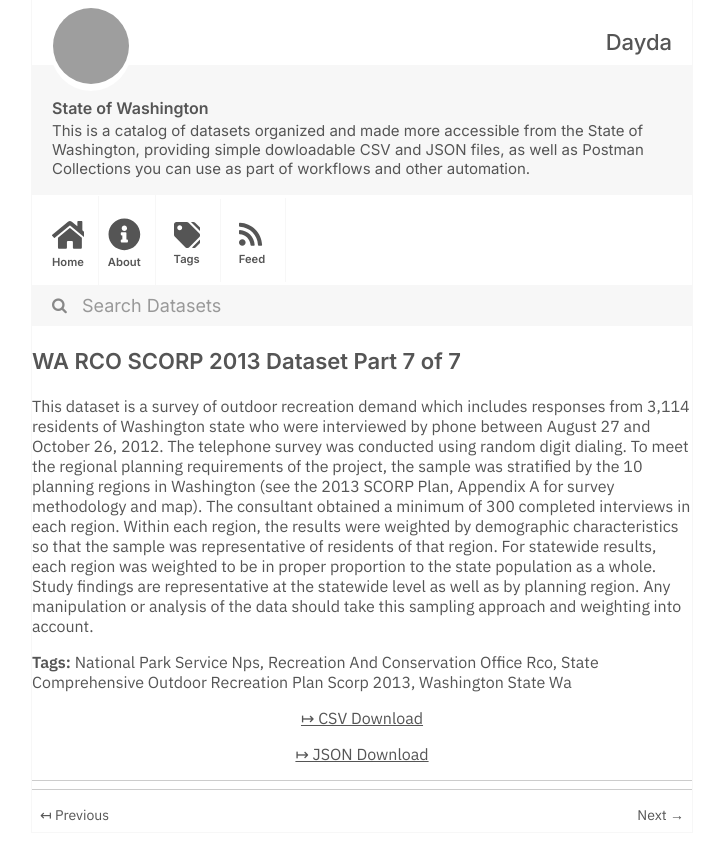
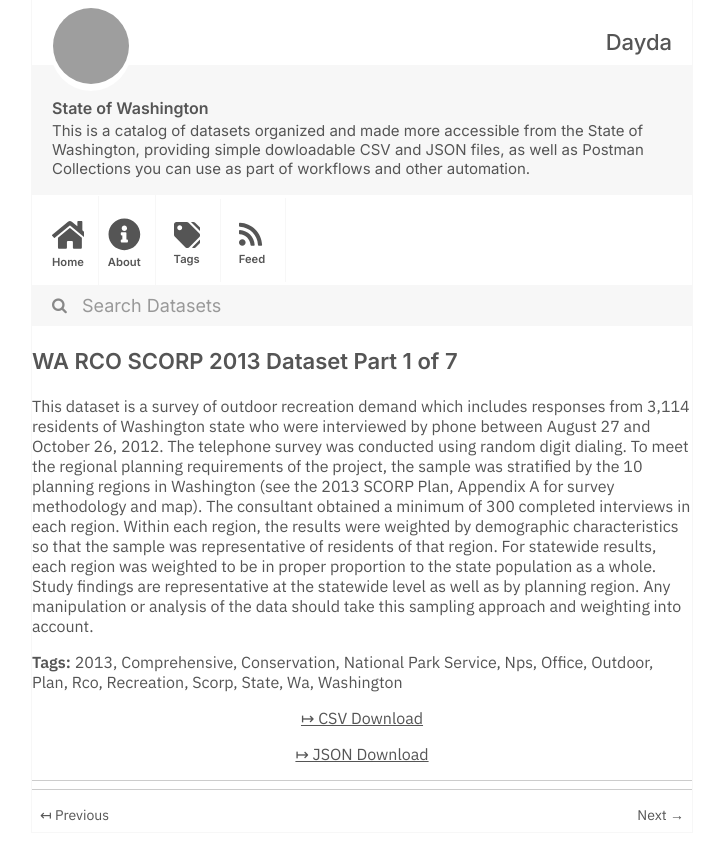
Before and after one commit to dayda-entities/state-of-washington, a Jekyll site: the page built from _posts/2020-11-10-wa-rco-scorp-2013-dataset-part.md, in a window 1280 px wide, cut to the strip 0-860 px from the top of the page. Shown: the whole strip, without its empty margins (278-1001 px from the left). Built offline with Jekyll 4.4.1, drawn with Linux system fonts in a browser that asks for light colours; grey boxes are pictures that could not be loaded.

```diff
--- a/_posts/2020-11-10-wa-rco-scorp-2013-dataset-part.md
+++ b/_posts/2020-11-10-wa-rco-scorp-2013-dataset-part.md
@@ -1,18 +1,28 @@
 ---
-title: WA RCO SCORP 2013 Dataset Part 7 of 7
-created: '2020-11-10T17:21:05.683499'
-modified: '2020-11-10T17:21:05.683510'
+title: WA RCO SCORP 2013 Dataset Part 1 of 7
+created: '2020-11-10T17:20:50.484373'
+modified: '2020-11-10T17:20:50.484385'
 state: active
 type: dataset
 tags:
-  - National Park Service Nps
-  - Recreation And Conservation Office Rco
-  - State Comprehensive Outdoor Recreation Plan Scorp 2013
-  - Washington State Wa
+  - '2013'
+  - Comprehensive
+  - Conservation
+  - National Park Service
+  - Nps
+  - Office
+  - Outdoor
+  - Plan
+  - Rco
+  - Recreation
+  - Scorp
+  - State
+  - Wa
+  - Washington
 groups:
   - Local Government
-csv_url: 'https://data.wa.gov/api/views/mpxt-wffm/rows.csv?accessType=DOWNLOAD'
-json_url: 'https://data.wa.gov/api/views/mpxt-wffm/rows.json?accessType=DOWNLOAD'
+csv_url: 'https://data.wa.gov/api/views/irc2-87d5/rows.csv?accessType=DOWNLOAD'
+json_url: 'https://data.wa.gov/api/views/irc2-87d5/rows.json?accessType=DOWNLOAD'
 layout: post
 
 ---
```
